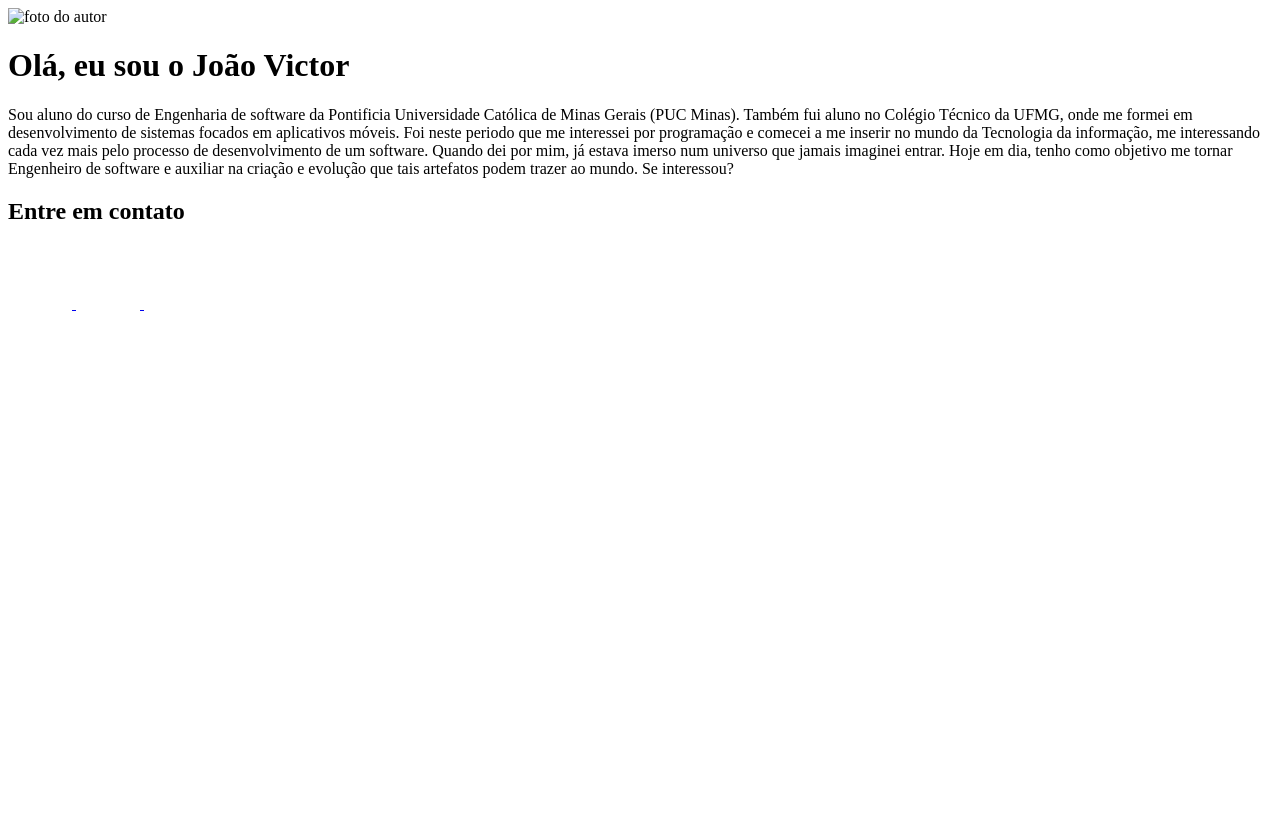
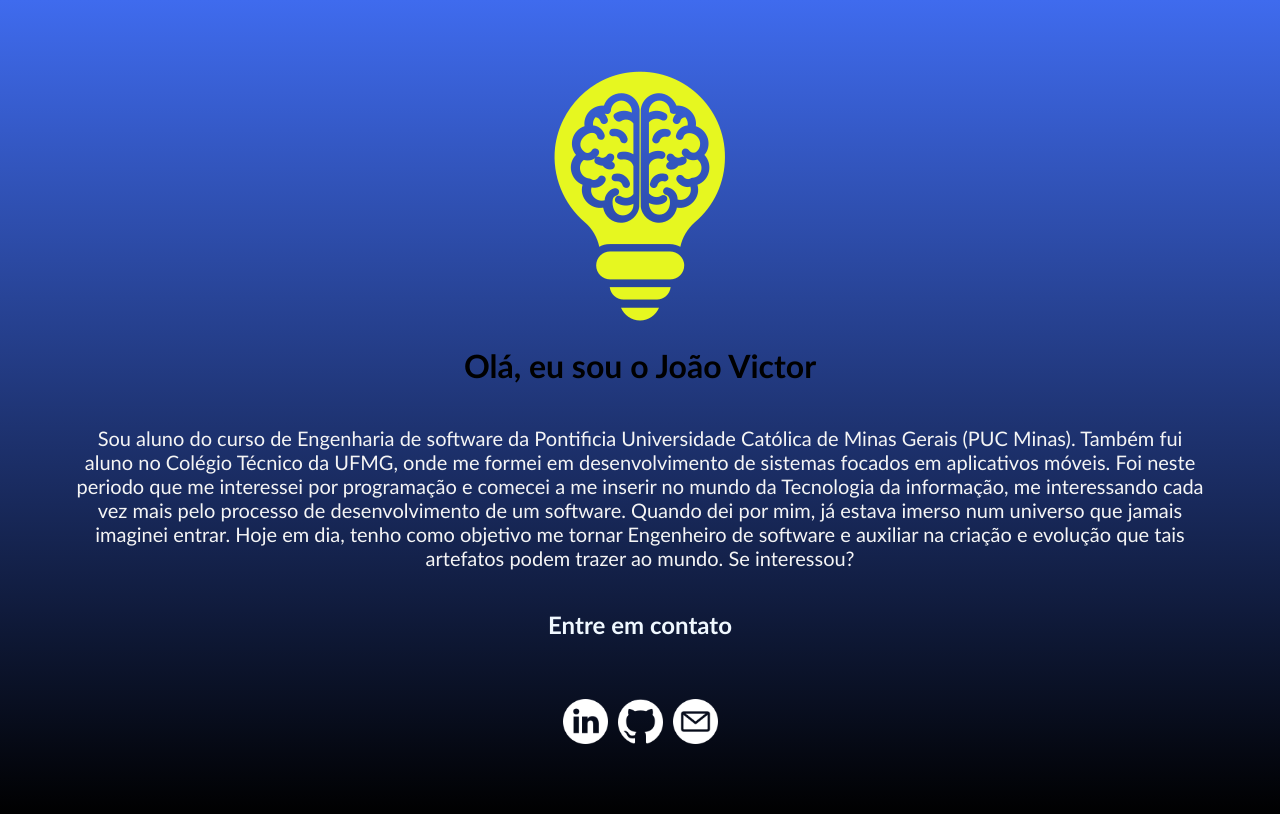
Before and after one commit to FhaitPCP/Landing-Page, a plain HTML site: page index.html in a window 1280 px wide. Drawn offline with Linux system fonts and the light colour scheme; files that its build step writes are made by us from their sources.

Commit message:
Errata: Alterando o link do stylesheet

```diff
--- a/index.html
+++ b/index.html
@@ -3,14 +3,14 @@
     <head>
         <meta charset="UTF-8">
         <meta name="viewport" content="width=device-width, initial-scale=1.0">
-        <link rel="stylesheet" href="/src/Landing-page/CSS/landing.css">
+        <link rel="stylesheet" href="./landing.css">
       </head>
   <body>
     <header>
     </header>
     <main>
       <div class="Conteudo-Texto">
-        <img class="authorPhoto" src="./landing.css" alt="foto do autor">
+        <img class="authorPhoto" src="Images/ideasLogo.png" alt="foto do autor">
         <h1>Olá, eu sou o João Victor</h1>
         <p>Sou aluno do curso de Engenharia de software da Pontificia Universidade Católica de Minas Gerais (PUC Minas). Também fui aluno no Colégio Técnico da UFMG, onde me formei em desenvolvimento de sistemas focados em aplicativos móveis. Foi neste periodo que me interessei por programação e comecei a me inserir no mundo da Tecnologia da informação, me interessando cada vez mais pelo processo de desenvolvimento de um software. Quando dei por mim, já estava imerso num universo que jamais imaginei entrar. Hoje em dia, tenho como objetivo me tornar Engenheiro de software e auxiliar na criação e evolução que tais artefatos podem trazer ao mundo. Se interessou?</p>
         <h2> <strong>Entre em contato</strong></h2>
```
